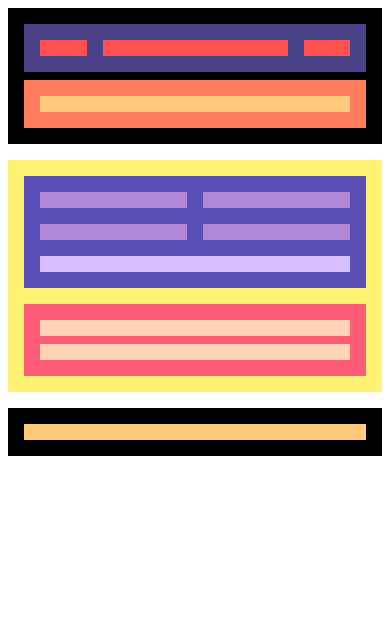
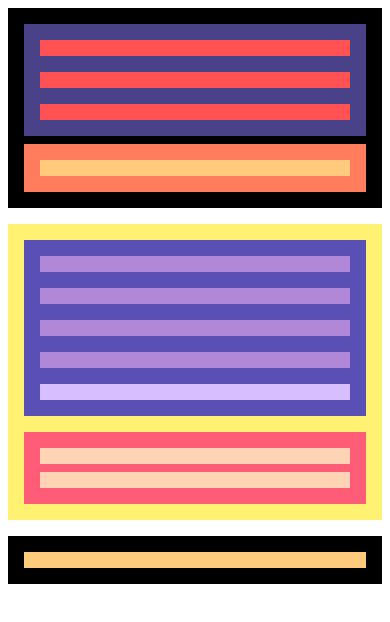
Before and after one commit to raquelmrti/itacademy-vue, a plain HTML site: page sprint-1/level-1/index.html in a window 390 px wide. Drawn offline with Linux system fonts and the light colour scheme.

Commit message:
Finish level 1 ex 3

```diff
--- a/sprint-1/level-1/styles.css
+++ b/sprint-1/level-1/styles.css
@@ -114,3 +114,18 @@ footer > .content {
     width: 100%;
   }
 }
+
+@media only screen and (max-width: 430px) {
+  nav {
+    flex-direction: column;
+  }
+
+  nav > .content:nth-child(1),
+  nav > .content:nth-child(3) {
+    width: 100%;
+  }
+
+  main > article {
+    width: 100%;
+  }
+}
```
Also changed, not shown: README.md.
